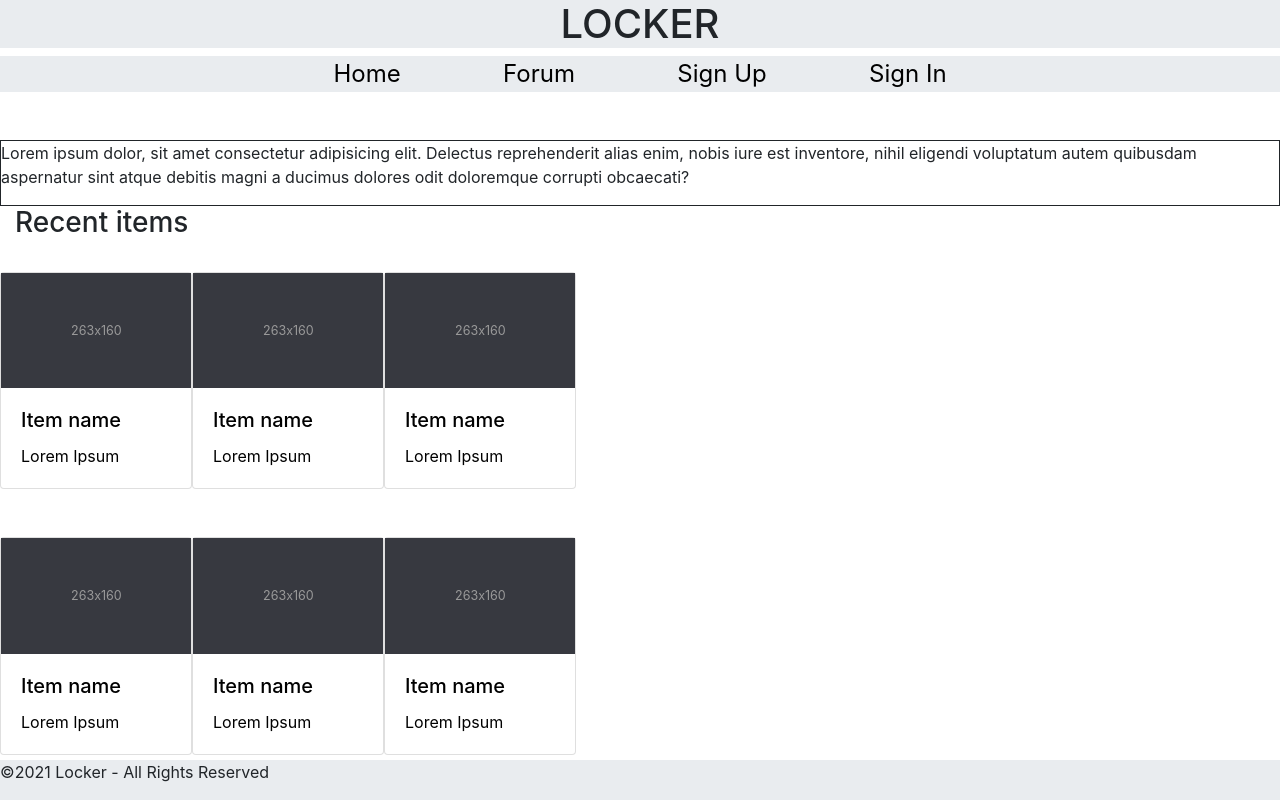
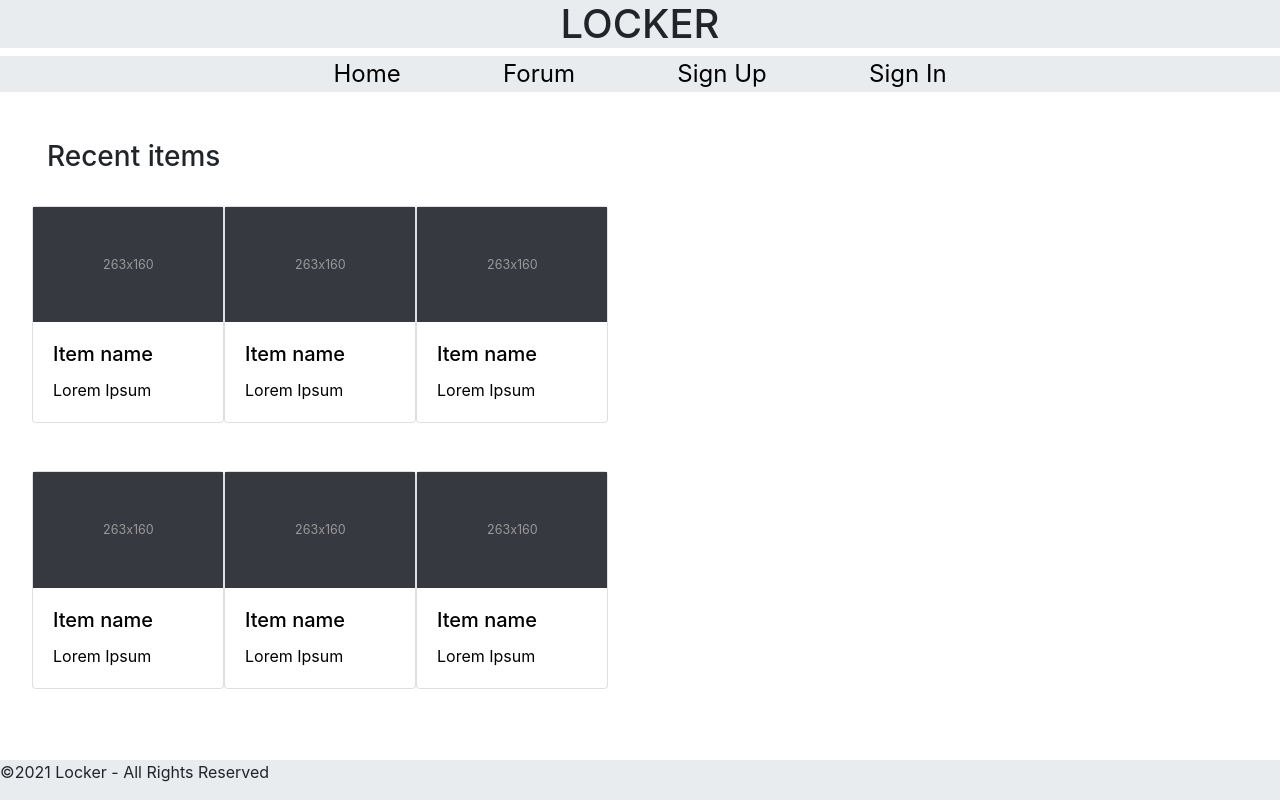
Before and after one commit to alexisbernier/locker-project, a React (Create React App) app: page / in a window 1280 px wide. Built offline with nearby package versions, Linux system fonts and the light colour scheme.

Commit message:
update: updated HomePage

```diff
--- a/src/pages/HomePage.js
+++ b/src/pages/HomePage.js
@@ -1,17 +1,24 @@
-import About from "../components/About";
 import Footer from "../components/Footer";
 import Nav from "../components/Navbar";
+// import ProfilePreview from "../components/ProfilePreview";
 import RecentItems from "../components/RecentItems";
 import SiteName from "../components/SiteName";
+import styled from "@emotion/styled";
+
+const Container = styled.div`
+  margin: 2rem;
+`;
 
 const HomePage = () => {
   return (
     <>
       <SiteName />
       <Nav />
-      <About />
-      <RecentItems />
-      <Footer />
+      <Container>
+        {/* <ProfilePreview /> */}
+        <RecentItems />
+        <Footer />
+      </Container>
     </>
   );
 };
```
